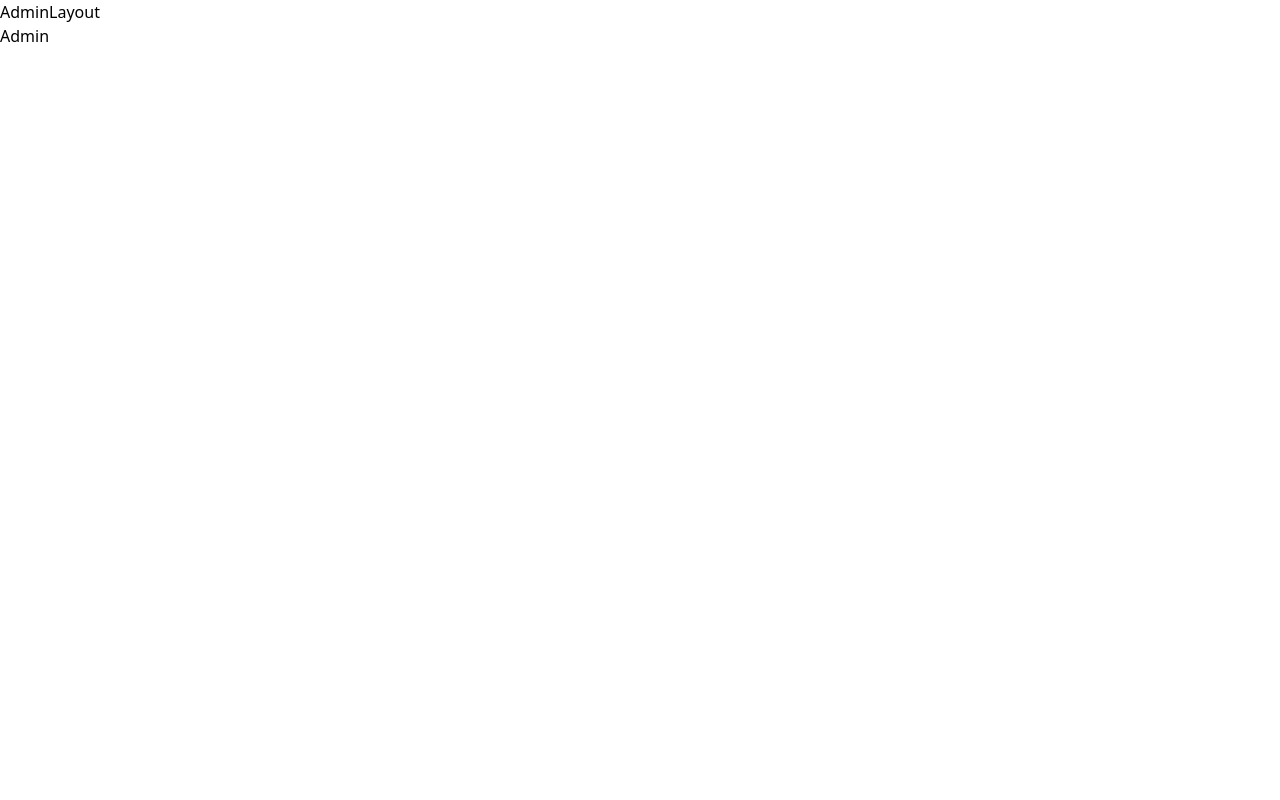
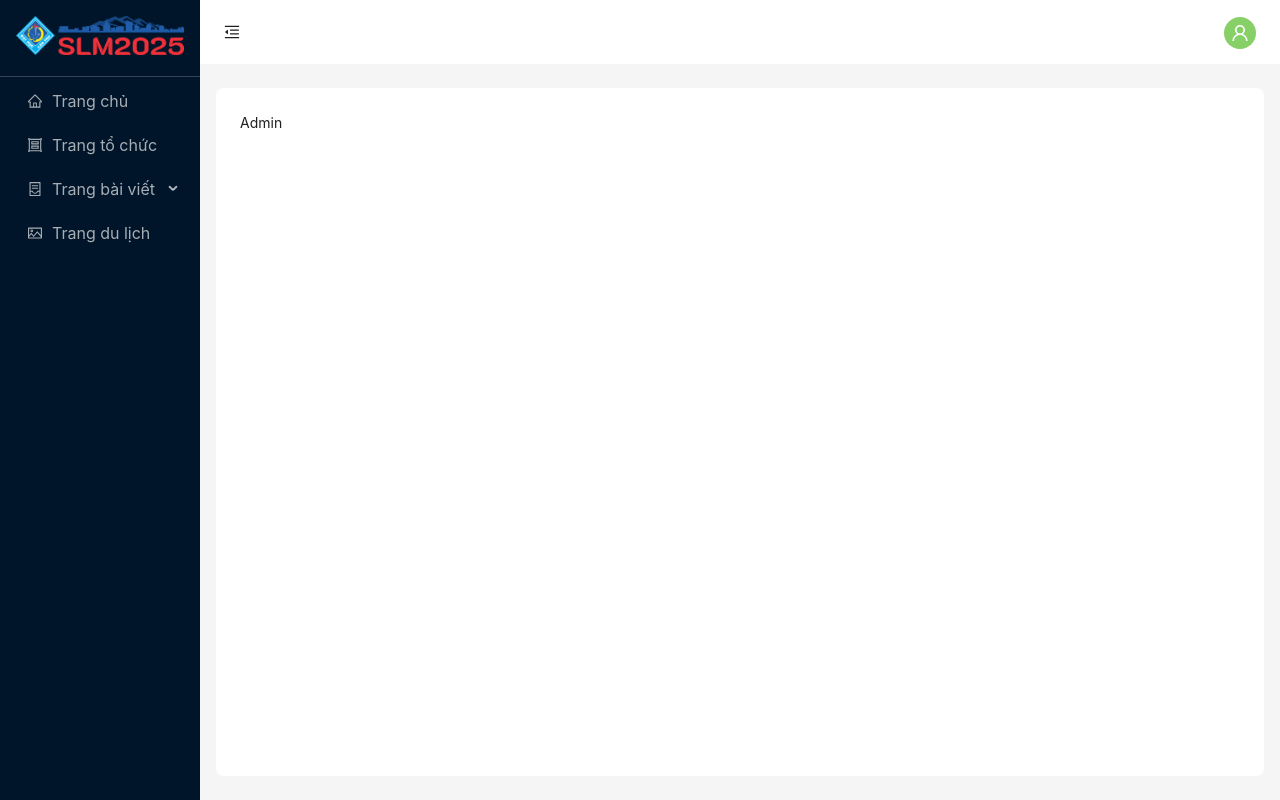
Before and after one commit to wuubangdev/lrd_science_conference, a React (Vite) app: page /admin in a window 1280 px wide. Built offline with nearby package versions, Linux system fonts and the light colour scheme.

Commit message:
admin base

```diff
--- a/package.json
+++ b/package.json
@@ -10,6 +10,7 @@
     "preview": "vite preview"
   },
   "dependencies": {
+    "@ant-design/icons": "^5.6.1",
     "@tailwindcss/vite": "^4.1.3",
     "antd": "^5.24.6",
     "react": "^19.0.0",
--- a/src/AdminLayout.tsx
+++ b/src/AdminLayout.tsx
@@ -1,13 +1,112 @@
-import React from 'react'
-import { Outlet } from 'react-router'
+import React, { useState } from 'react';
+import {
+    ContainerOutlined,
+    ExceptionOutlined,
+    GroupOutlined,
+    HomeOutlined,
+    InsertRowAboveOutlined,
+    MenuFoldOutlined,
+    MenuUnfoldOutlined,
+    PictureOutlined,
+} from '@ant-design/icons';
+import { Button, Image, Layout, Menu, theme } from 'antd';
+import { Outlet } from 'react-router';
+import DropDown from './components/admin/dropdown/DropDown';
+
+const { Header, Sider, Content } = Layout;
 
 const AdminLayout: React.FC = () => {
+    const [collapsed, setCollapsed] = useState(false);
+    const {
+        token: { colorBgContainer, borderRadiusLG },
+    } = theme.useToken();
+
     return (
-        <div>
-            AdminLayout
-            <Outlet />
-        </div>
-    )
-}
+        <Layout style={{ minHeight: '100vh' }}>
+            <Sider trigger={null} collapsible collapsed={collapsed}>
+                <div className="demo-logo-vertical p-4 border-b-[1px] border-white/20" >
+                    {!collapsed &&
+                        <div className='relative'>
+                            <Image src='/logo.png' alt='logo' className='object-cover h-12' />
+                        </div>
+                    }
+                </div>
+                <Menu
+                    theme="dark"
+                    mode="inline"
+                    style={{ fontSize: '1rem' }}
+                    items={[
+                        {
+                            key: '1',
+                            icon: <HomeOutlined />,
+                            label: 'Trang chủ',
+                        },
+                        {
+                            key: '2',
+                            icon: <GroupOutlined />,
+                            label: 'Trang tổ chức',
+                        },
+                        {
+                            key: '3',
+                            icon: <ContainerOutlined />,
+                            label: 'Trang bài viết',
+                            children: [
+                                {
+                                    key: '3-1',
+                                    icon: <ExceptionOutlined />,
+                                    label: 'Guiline'
+                                },
+                                {
+                                    key: '3-2',
+                                    icon: <InsertRowAboveOutlined />,
+                                    label: 'List Abstract'
+                                },
+                                {
+                                    key: '3-3',
+                                    icon: <InsertRowAboveOutlined />,
+                                    label: 'List Fulltext'
+                                },
+                            ]
+                        },
+                        {
+                            key: '3',
+                            icon: <PictureOutlined />,
+                            label: 'Trang du lịch',
+                        },
+                    ]}
+                />
+            </Sider>
+            <Layout>
+                <Header
+                    style={{ background: colorBgContainer, paddingRight: 24, paddingLeft: 0 }}
+                    className='flex items-center justify-between'
+                >
+                    <Button
+                        type="text"
+                        icon={collapsed ? <MenuUnfoldOutlined /> : <MenuFoldOutlined />}
+                        onClick={() => setCollapsed(!collapsed)}
+                        style={{
+                            fontSize: '16px',
+                            width: 64,
+                            height: 64,
+                        }}
+                    />
+                    <DropDown />
+                </Header>
+                <Content
+                    style={{
+                        margin: '24px 16px',
+                        padding: 24,
+                        minHeight: 280,
+                        background: colorBgContainer,
+                        borderRadius: borderRadiusLG,
+                    }}
+                >
+                    <Outlet />
+                </Content>
+            </Layout>
+        </Layout>
+    );
+};
 
-export default AdminLayout
+export default AdminLayout;
--- /dev/null
+++ b/src/components/admin/dropdown/DropDown.tsx
@@ -0,0 +1,43 @@
+import React from 'react';
+import { UserOutlined } from '@ant-design/icons';
+import type { MenuProps } from 'antd';
+import { Avatar, Dropdown, Space } from 'antd';
+
+const items: MenuProps['items'] = [
+    {
+        label: (
+            <a href="https://www.antgroup.com" target="_blank" rel="noopener noreferrer">
+                Thông tin
+            </a>
+        ),
+        key: '0',
+    },
+    {
+        label: (
+            <a href="https://www.aliyun.com" target="_blank" rel="noopener noreferrer">
+                Cập nhật thông tin
+            </a>
+        ),
+        key: '1',
+    },
+    {
+        type: 'divider',
+    },
+    {
+        label: 'Đăng xuất',
+        key: '3',
+    },
+];
+
+const DropDown: React.FC = () => (
+    <Dropdown menu={{ items }} trigger={['click']}>
+        <a onClick={(e) => e.preventDefault()}>
+            <Space>
+                <Avatar style={{ backgroundColor: '#87d068' }} icon={<UserOutlined />} />
+                {/* <DownOutlined /> */}
+            </Space>
+        </a>
+    </Dropdown>
+);
+
+export default DropDown;
```
Also changed, not shown: 1 other file (tests, documents, lock files or other folders).
